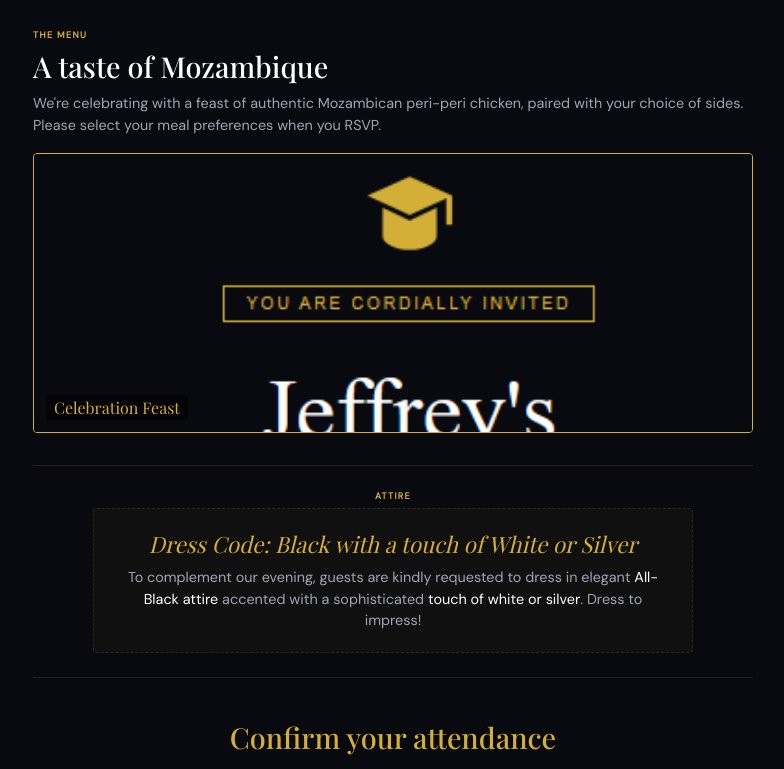
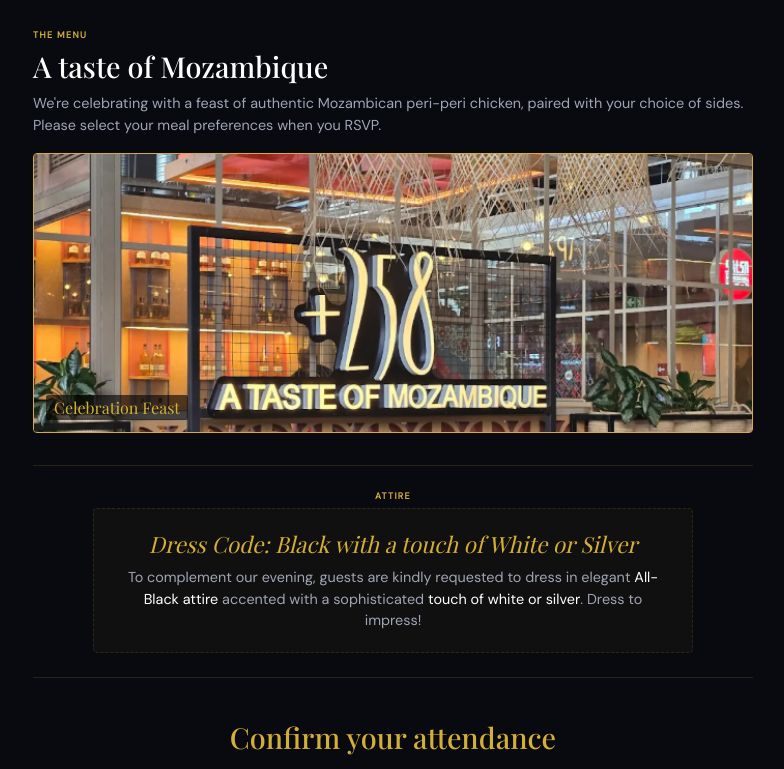
Before and after one commit to Humbahsot/Graduation, a plain HTML site: page index.html in a window 1280 px wide. Shown: the part 484-1253 px from the top of the page, without its empty margins (247-1031 px from the left). Drawn offline with nearby package versions, Linux system fonts and the light colour scheme.

Commit message:
Update index.html

```diff
--- a/index.html
+++ b/index.html
@@ -172,7 +172,7 @@
     <h3>A taste of Mozambique</h3>
     <p class="menu-desc">We're celebrating with a feast of authentic Mozambican peri-peri chicken, paired with your choice of sides. Please select your meal preferences when you RSVP.</p>
     <div class="menu-img-container">
-      <img src="image2.png" alt="Authentic Flame Grilled Mozambican Celebration Feast">
+      <img src="image1.png" alt="Authentic Flame Grilled Mozambican Celebration Feast">
       <div class="img-caption">Celebration Feast</div>
     </div>
   </div>
```
